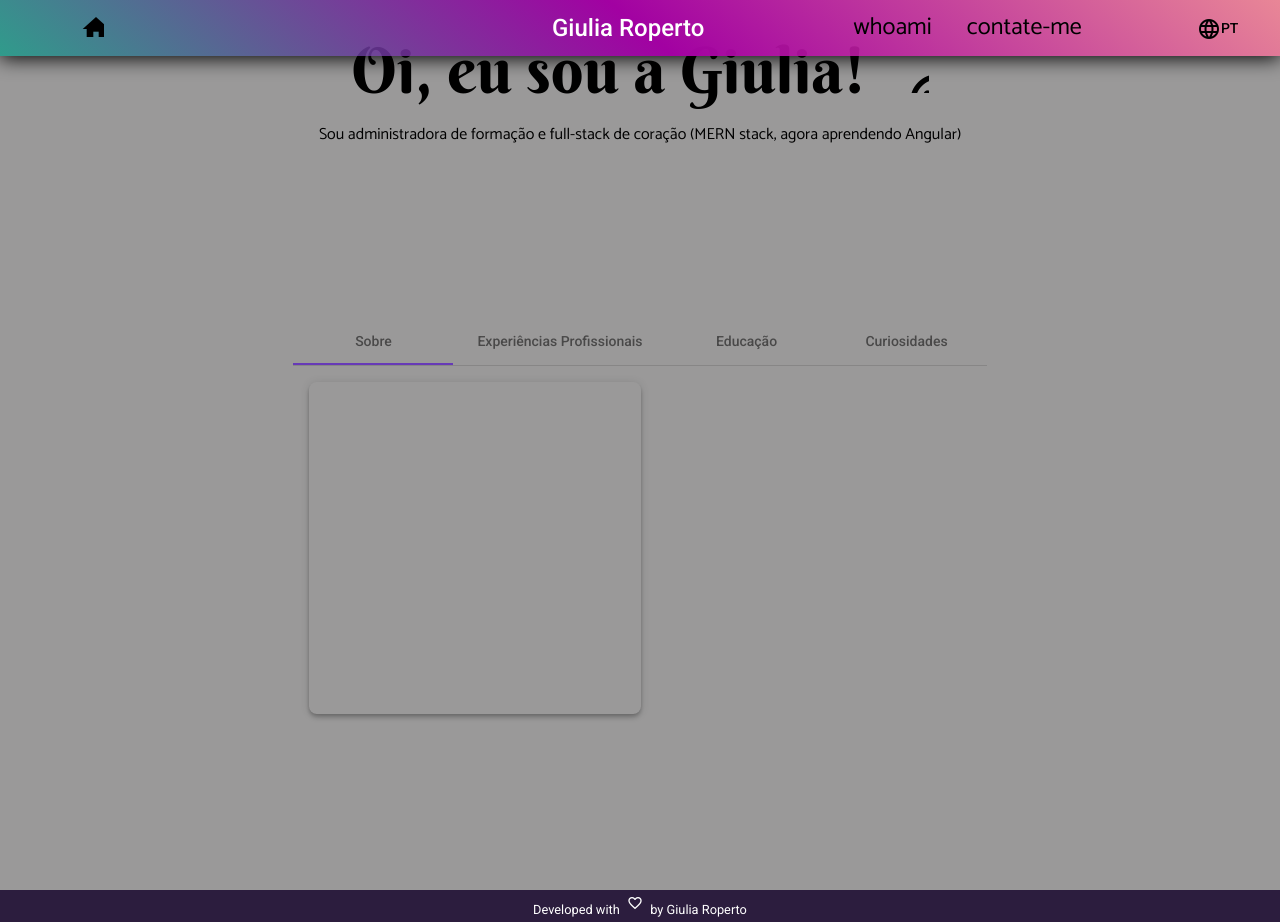
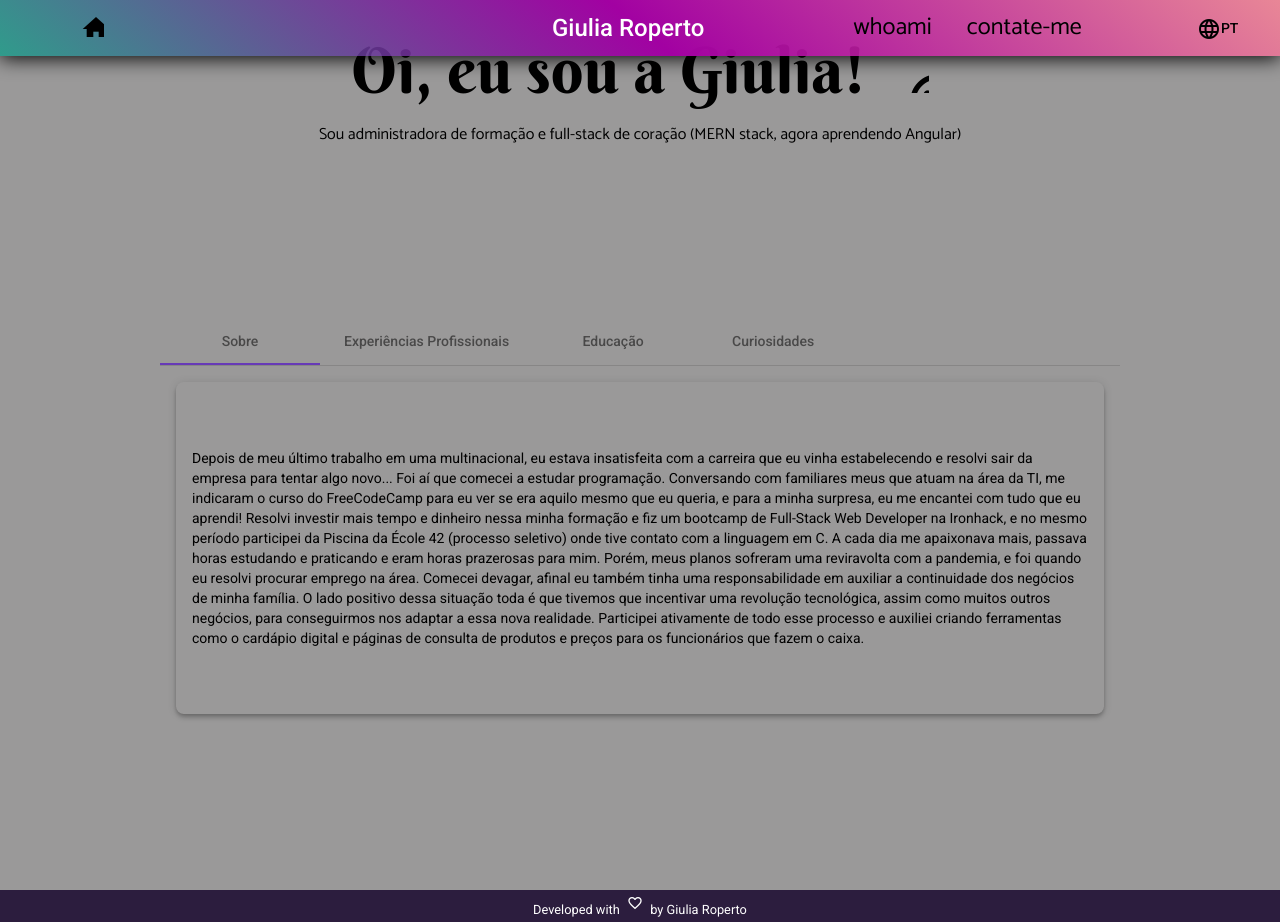
Before and after one commit to giuroperto/desafio-avanade-angular, an Angular app: page /about in a window 1280 px wide. Built offline with nearby package versions, Linux system fonts and the light colour scheme.

Commit message:
about almost done, still need to add a new cat with other experiences

```diff
--- a/src/app/about/about.component.css
+++ b/src/app/about/about.component.css
@@ -36,6 +36,10 @@
   font-size: 1rem;
 }
 
+.about-card {
+  width: 70vw !important;
+}
+
 .btn-curiosity {
   margin: 5vh 0 0 5vw;
 }
--- a/src/app/about/about.component.html
+++ b/src/app/about/about.component.html
@@ -6,7 +6,7 @@
   <div class="about-tab">
     <mat-tab-group dynamicHeight>
       <mat-tab label="{{ aboutCategories[0] }}">
-        <div class="example-large-box mat-elevation-z4">{{ aboutCategoriesTexts[0] }}</div>
+        <div class="about-card example-large-box mat-elevation-z4">{{ aboutCategoriesTexts[0] }}</div>
       </mat-tab>
       <mat-tab label="{{ aboutCategories[1] }}">
         <div class="container">
--- a/src/app/shared/text-translation.service.ts
+++ b/src/app/shared/text-translation.service.ts
@@ -25,7 +25,7 @@ export class TextTranslationService {
         text: "I have a degree in Business but lately I've discovered my passion for programming... I'm a full-stack web developer (MERN stack) currently learning about the Angular framework.",
         categories: [{
           name: "About",
-          text: ["",]
+          text: ["After my last job in a multinational, I wasn't quite satisfied with my career and so I've decided to quit my job and try something new... That's when I started studying programming. I have people in my family that work with IT, and they advised me to take a FreeCodeCamp course just to make sure that it was what I really wanted to do. And, to my surprise, I got really into everything I've learned there. Then, I've decided to spend a little bit more time and money in my education and I've started a Full-Stack Web Development bootcamp at Ironhack. At the same time, I've taken part in the École 42's Piscine where I've learned a little bit of C language. Each day I'd fall in love even more with this area and I'd spend hours studying and practicing new concepts, but for me it was quite a pleasure to do so. However, with the pandemic my plans were changed and that's when I started looking for a job in this field. I've started slowly, after all I still needed to help my family to keep their business running. Looking on the bright side, though, we had to reinvent ourselves and adopt new technologies and processes to adapt to this new reality. I've played an active role in all this process, helping to develop new tools such as an online menu and a web page to search for products and prices."],
         }, {
           name: "Professional Experiences",
           text: ["Marketing Trainee", "Revenue Management Analyst", "Pricing & Revenue Management Analyst", "Manager & IT support"],
@@ -56,7 +56,7 @@ export class TextTranslationService {
         text: "Sou administradora de formação e full-stack de coração (MERN stack, agora aprendendo Angular)",
         categories: [{
           name: "Sobre",
-          text: [""],
+          text: ["Depois de meu último trabalho em uma multinacional, eu estava insatisfeita com a carreira que eu vinha estabelecendo e resolvi sair da empresa para tentar algo novo... Foi aí que comecei a estudar programação. Conversando com familiares meus que atuam na área da TI, me indicaram o curso do FreeCodeCamp para eu ver se era aquilo mesmo que eu queria, e para a minha surpresa, eu me encantei com tudo que eu aprendi! Resolvi investir mais tempo e dinheiro nessa minha formação e fiz um bootcamp de Full-Stack Web Developer na Ironhack, e no mesmo período participei da Piscina da École 42 (processo seletivo) onde tive contato com a linguagem em C. A cada dia me apaixonava mais, passava horas estudando e praticando e eram horas prazerosas para mim. Porém, meus planos sofreram uma reviravolta com a pandemia, e foi quando eu resolvi procurar emprego na área. Comecei devagar, afinal eu também tinha uma responsabilidade em auxiliar a continuidade dos negócios de minha família. O lado positivo dessa situação toda é que tivemos que incentivar uma revolução tecnológica, assim como muitos outros negócios, para conseguirmos nos adaptar a essa nova realidade. Participei ativamente de todo esse processo e auxiliei criando ferramentas como o cardápio digital e páginas de consulta de produtos e preços para os funcionários que fazem o caixa. "],
         }, {
           name: "Experiências Profissionais",
           text: ["Trainee de Marketing", "Analista de Revenue Management", "Analista de Pricing & Revenue Management", "Gerente e suporte de TI"],
@@ -86,17 +86,17 @@ export class TextTranslationService {
         title: "Ciao, sono Giulia! Molto lieta.",
         text: "",
         categories: [{
-          name: "Sobre",
-          text: [""],
+          name: "Chi sono",
+          text: ["Dopo il mio ultimo lavoro in una azienda multinazionale, non ero proprio soddisfatta con la mia carriera così ho deciso di lasciare il mio lavore e provare qualcosa di nuovo... Quindi ho iniziato a studiare programmazione. Ci sono persone nella mia famiglia che lavorano in questo settore e così mi hanno consigliato di studiare un po' nel FreeCodeCamp solo per essere sicura che era quello che volevo veramente fare. E, per la mia sorpresa, sono stata molto felice con tutto ciò che ho imparato lì. Allora, ho deciso di spendere un po' più di tempo e soldi nella mia formazione ed ho cominciato un bootcamp di Full-Stack Web Development presso Ironhack. Allo stesso tempo, ho preso parte alla Piscina della École 42, dove ho imparato un po' di linguaggio C. Ogni giorno mi innamoravo ancora di più di quest'area e passavo ore a studiare e mettere in pratica nuovi concetti, ma per me è stato un vero piacere farlo. Tuttavia, con la pandemia i miei piani sono stati cambiati ed quindi ho iniziato a cercare un lavoro in questo campo. Ho iniziato lentamente, dopotutto avevo ancora bisogno di aiutare la mia famiglia con i loro affari. Guardando al lato positivo, però, abbiamo dovuto reinventarci e adottare nuove tecnologie e processi per adattarci a questa nuova realtà. Ho svolto un ruolo attivo in questo processo, aiutando a sviluppare nuovi strumenti come un menu online e una pagina web per la ricerca di prodotti e prezzi."],
         }, {
-          name: "Experiências Profissionais",
-          text: [],
+          name: "Esperienze Professionali",
+          text: ["Trainee di Marketing", "Analista di Revenue Management", "Analista di Pricing & Revenue Management", "Manager e supporto informatico"],
         }, {
-          name: "Educação",
-          text: [],
+          name: "Educazione e formazione",
+          text: ["Laurea in Amministrazione", "Exchange", "Master in gestione di eventi internazionali e festival", "Full-Stack Web Dev Bootcamp", "Cadete"],
         }, {
-          name: "Curiosidades",
-          btn: "Generate a curiosity",
+          name: "Curiosità",
+          btn: "generare una curiosità",
         }],
         curiosities: ["Quando ero piccola studiavo in una scuola giapponesa dove ho imparato il giapponese. Purtroppo, attualmente non mi ricordo più.", "Ma mi piace davvero tanto mangiare che mai riesco a fare la dieta.", "Sono stata a Christchurch (Nuova Zelanda) dopo il grande terremoto di 2011 ed ho sentito il 'aftershock': sono stata svegliata nella mattina con un tremore di 5.3"],
       },
```
